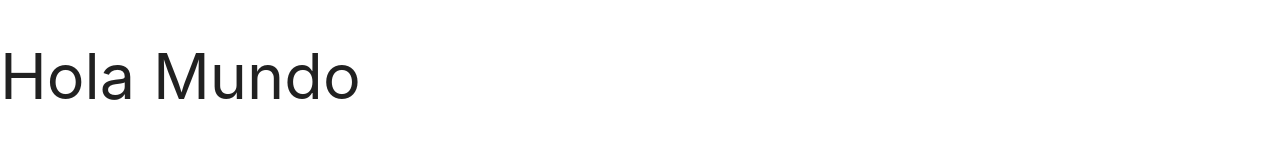
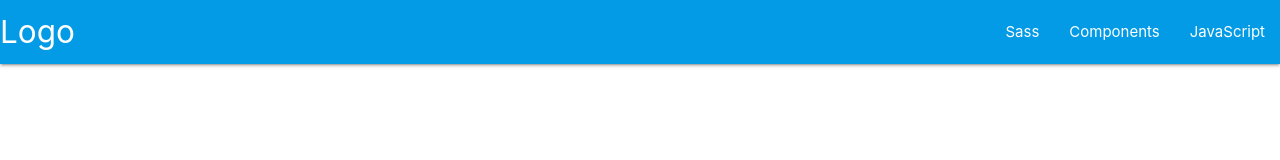
Before and after one commit to michael130199/proyecto-fii-vistas, a plain HTML site: page index.html in a window 1280 px wide. Drawn offline with nearby package versions, Linux system fonts and the light colour scheme.

Commit message:
Nuevo navbar

```diff
--- a/index.html
+++ b/index.html
@@ -10,10 +10,20 @@
 </head>
 <body>
 
-    <h1>Hola Mundo</h1>
+    <nav class=" light-blue darken-1">
+        <div class="nav-wrapper">
+          <a href="#" class="brand-logo">Logo</a>
+          <ul id="nav-mobile" class="right hide-on-med-and-down">
+            <li><a href="sass.html">Sass</a></li>
+            <li><a href="badges.html">Components</a></li>
+            <li><a href="collapsible.html">JavaScript</a></li>
+          </ul>
+        </div>
+      </nav>
 
     <!-- Compiled and minified JavaScript -->
     <script src="https://cdnjs.cloudflare.com/ajax/libs/materialize/1.0.0/js/materialize.min.js"></script>
 
+
 </body>
 </html>
```
